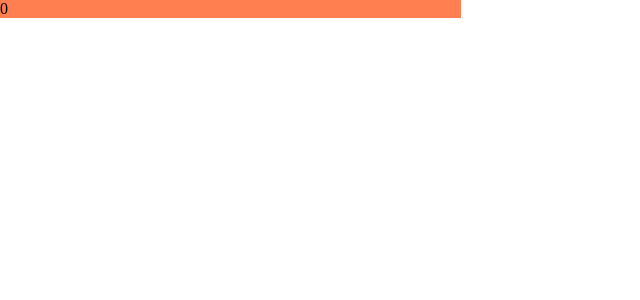
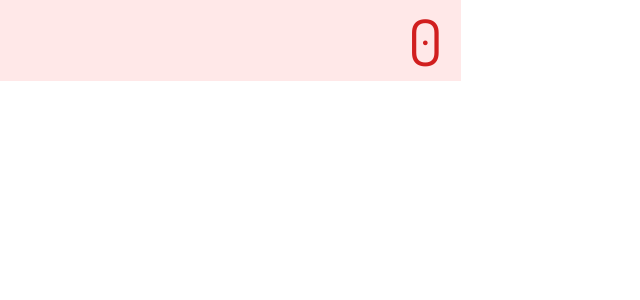
Before and after one commit to almondjelly/learn-react-calculator, a React (Create React App) app: page / in a window 1280 px wide. Shown: the top 300 px of the page, without its empty margins (0-640 px from the left). Built offline with nearby package versions, Linux system fonts and the light colour scheme.

Commit message:
Add Display css

```diff
--- /dev/null
+++ b/src/components/Display/Display.css
@@ -0,0 +1,17 @@
+.display-container {
+  align-items: center;
+  background: var(--display-background-color);
+  display: flex;
+  height: var(--display-height);
+  width: var(--display-width);
+  padding: 0 4%;
+}
+
+.display-value {
+  color: var(--display-text-color);
+  font-size: var(--display-text-size);
+  font-family: var(--main-font);
+  font-weight: var(--display-text-weight);
+  margin-left: auto;
+  overflow: hidden;
+}
--- a/src/components/Display/Display.js
+++ b/src/components/Display/Display.js
@@ -1,5 +1,6 @@
 import React from 'react';
 import PropTypes from 'prop-types';
+import './Display.css';
 
 const Display = ({ displayValue }) =>
   <div className="display-container">
--- a/src/index.css
+++ b/src/index.css
@@ -1,12 +1,27 @@
 :root {
+  /* Background colors */
   --calculator-background-color: coral;
+  --display-background-color: #ffe8e8;
+
+  /* Font */
   --main-font: 'Dosis', sans-serif;
+  --display-text-color: #d11f1f;
+  --display-text-size: 4em;
+  --display-text-weight: 400;
+
+  /* Dimensions */
   --calculator-height: 72%;
   --calculator-width: 36%;
+  --display-height: 24%;
+  --display-width: 92%;
 }
 
 @media screen and (max-width: 1024px) {
   :root {
+    /* Font */
+    --display-text-size: 10em;
+
+    /* Dimensions */
     --calculator-height: 100%;
     --calculator-width: 100%;
   }
```
